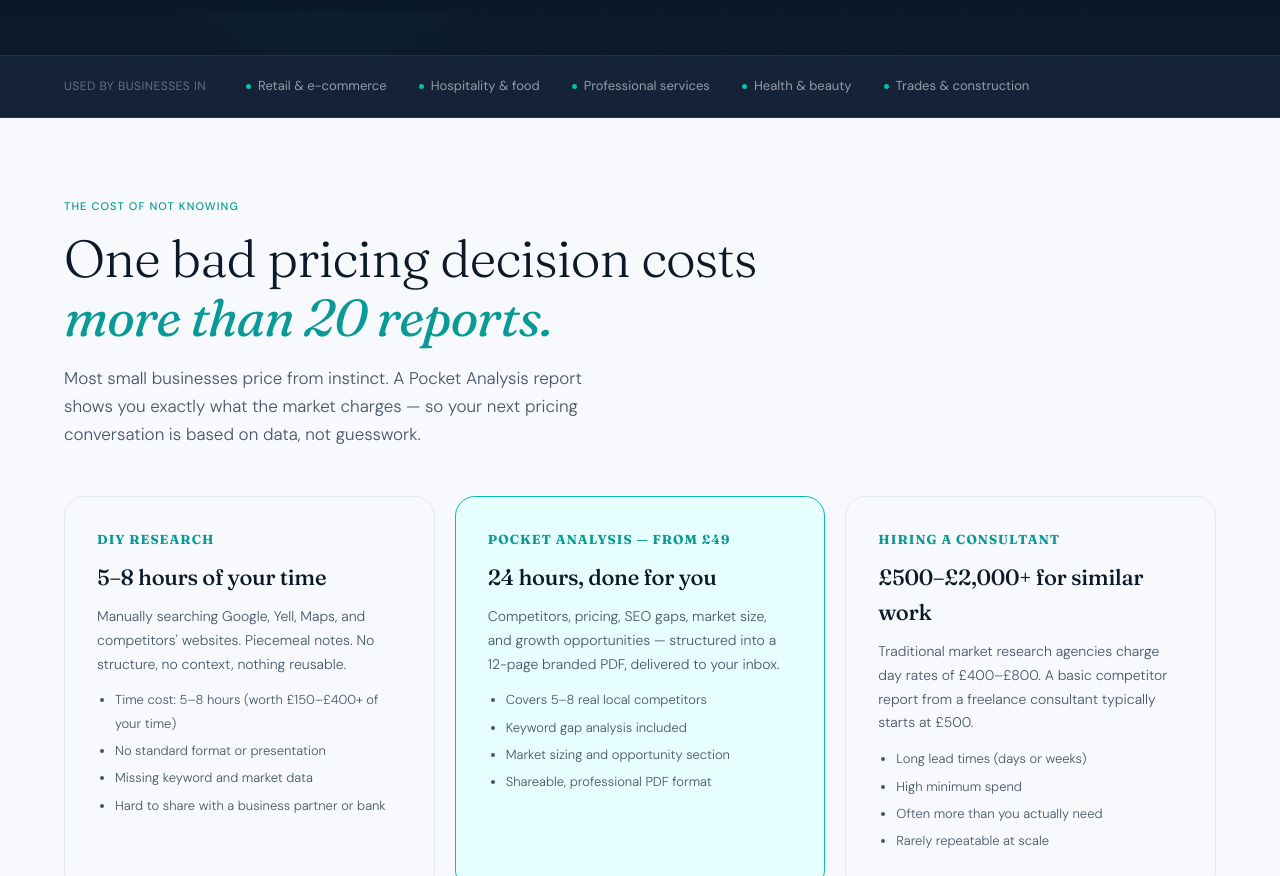
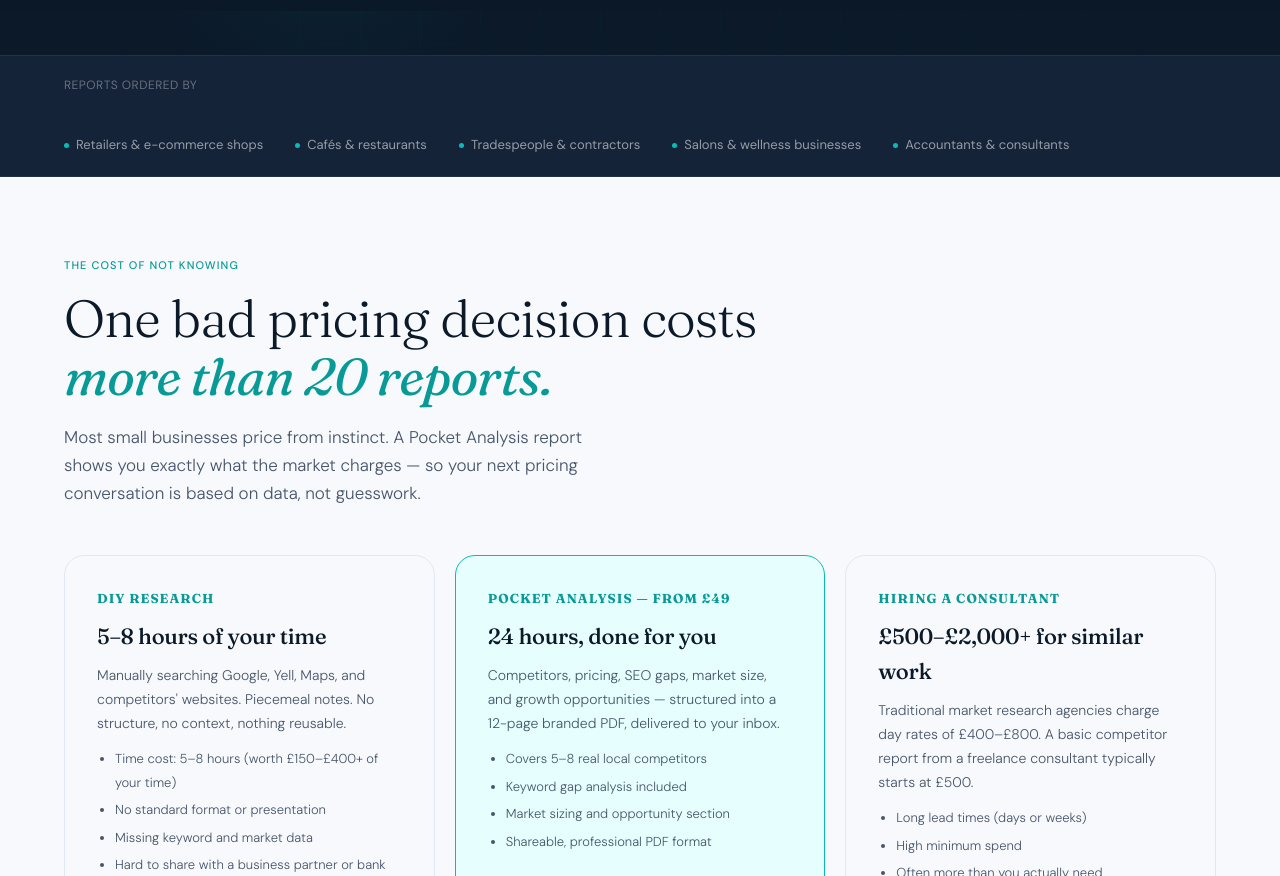
Before and after one commit to PocketAnalysis/pocketanalysis.com, a plain HTML site: page index.html in a window 1280 px wide. Shown: the part 856-1732 px from the top of the page. Drawn offline with Linux system fonts and the light colour scheme.

Commit message:
Update contact link style and proof strip copy

```diff
--- a/index.html
+++ b/index.html
@@ -995,7 +995,7 @@
     <p>The name reflects what we wanted to build: something that feels like having an analyst on call, without the overhead of actually employing one. No retainer, no ongoing relationship you have to manage, no jargon-filled meetings. You order what you need, when you need it, and you get a document written to be read and acted on — not filed away.</p>
 
     <h2>Get in touch</h2>
-    <p>Have a question before ordering, or want to talk about whether Pocket Analysis is right for your business? Visit our <a href="javascript:void(0)" onclick="showPage('contact')" style="color:var(--teal-dark);font-weight:500">contact page</a> — we read and respond to every message personally.</p>
+    <p>Have a question before ordering, or want to talk about whether Pocket Analysis is right for your business? Visit our <a href="javascript:void(0)" onclick="showPage('contact')" style="color:var(--teal-dark);font-weight:500;text-decoration:underline">contact page</a> — we read and respond to every message personally.</p>
 
     <div class="article-cta-box">
       <h3>See it for yourself</h3>
@@ -1558,13 +1558,13 @@ footer{background:var(--navy);padding:64px 5% 40px;color:rgba(255,255,255,.5)}
 </section>
 
 <div class="proof-strip">
-  <span class="proof-label">Used by businesses in</span>
+  <span class="proof-label">Reports ordered by</span>
   <div class="proof-items">
-    <span class="proof-item">Retail &amp; e-commerce</span>
-    <span class="proof-item">Hospitality &amp; food</span>
-    <span class="proof-item">Professional services</span>
-    <span class="proof-item">Health &amp; beauty</span>
-    <span class="proof-item">Trades &amp; construction</span>
+    <span class="proof-item">Retailers &amp; e-commerce shops</span>
+    <span class="proof-item">Cafés &amp; restaurants</span>
+    <span class="proof-item">Tradespeople &amp; contractors</span>
+    <span class="proof-item">Salons &amp; wellness businesses</span>
+    <span class="proof-item">Accountants &amp; consultants</span>
   </div>
 </div>
 
```
